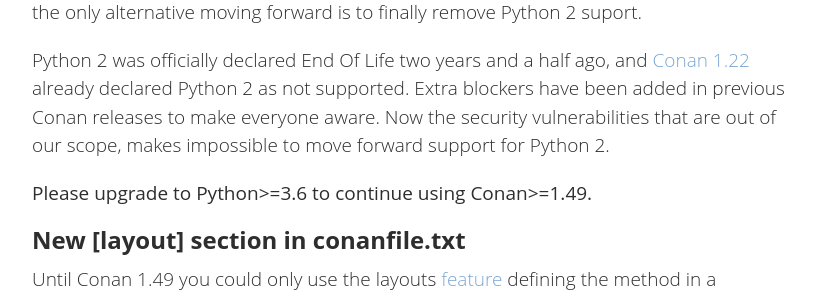
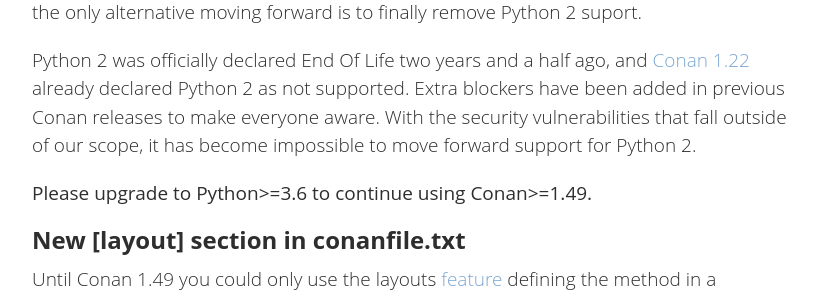
Before and after one commit to conan-io/conan-io.github.io, a Jekyll site: the page built from _posts/2022-06-16-New-conan-release-1-49.markdown, in a window 1280 px wide and 900 px high, scrolled down 730 px. Shown: the part 185-483 px from the top of the window, without its empty margins (20-857 px from the left). Built offline with Jekyll 4.4.1, drawn with Linux system fonts in a browser that asks for light colours; comment, search, counter and statistics services are not loaded.

Commit message:
Update _posts/2022-06-16-New-conan-release-1-49.markdown
Co-authored-by: Luis Caro Campos <3535649+jcar87@users.noreply.github.com>

```diff
--- a/_posts/2022-06-16-New-conan-release-1-49.markdown
+++ b/_posts/2022-06-16-New-conan-release-1-49.markdown
@@ -50,7 +50,7 @@ finally remove Python 2 suport.
 Python 2 was officially declared End Of Life two years and a half ago, and [Conan
 1.22](https://docs.conan.io/en/latest/changelog.html#id1006) already declared Python 2 as
 not supported. Extra blockers have been added in previous Conan releases to make everyone
-aware. Now the security vulnerabilities that are out of our scope, makes impossible to
+aware. With the security vulnerabilities that fall outside of our scope, it has become impossible to
 move forward support for Python 2.
 
 **Please upgrade to Python>=3.6 to continue using Conan>=1.49.**
```
